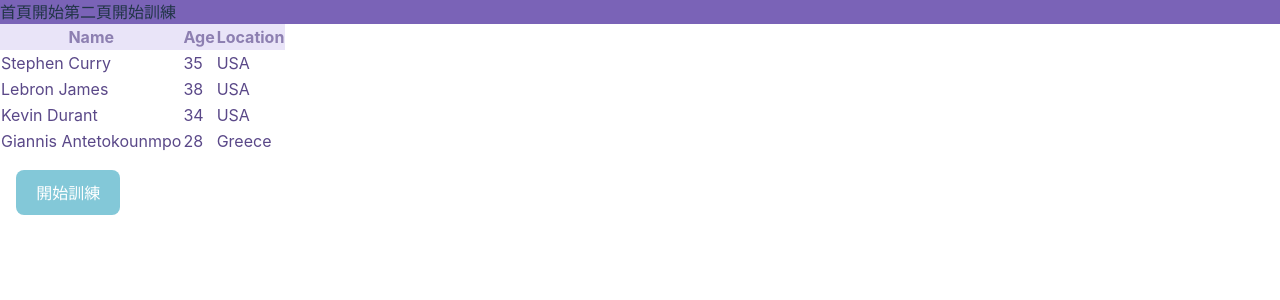
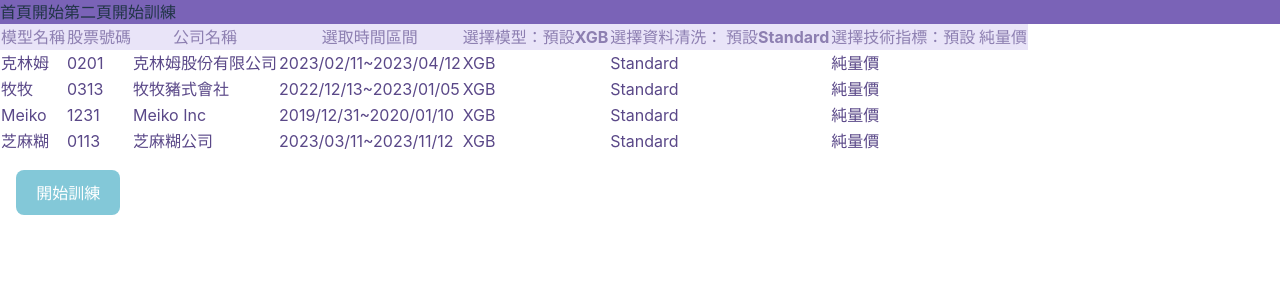
Before and after one commit to AgileStackWeb/StackWebFrontEnd, a Vue app: page /starttrain in a window 1280 px wide. Shown: the top 300 px of the page. Built offline with nearby package versions, Linux system fonts and the light colour scheme.

Commit message:
把所有設定的把所有設定的table寫好版面及預設值

```diff
--- a/src/pages/StartTrainPage.vue
+++ b/src/pages/StartTrainPage.vue
@@ -7,32 +7,68 @@
             class="py-2 px-4 border-b"
             style="background-color: #e9e4f8; color: #8d7fb1"
           >
-            Name
+            模型名稱
           </th>
           <th
             class="py-2 px-4 border-b"
             style="background-color: #e9e4f8; color: #8d7fb1"
           >
-            Age
+            股票號碼
           </th>
           <th
             class="py-2 px-4 border-b"
             style="background-color: #e9e4f8; color: #8d7fb1"
           >
-            Location
+            公司名稱
+          </th>
+          <th
+            class="py-2 px-4 border-b"
+            style="background-color: #e9e4f8; color: #8d7fb1"
+          >
+            選取時間區間
+          </th>
+          <th
+            class="py-2 px-4 border-b"
+            style="background-color: #e9e4f8; color: #8d7fb1"
+          >
+            選擇模型：預設XGB
+          </th>
+          <th
+            class="py-2 px-4 border-b"
+            style="background-color: #e9e4f8; color: #8d7fb1"
+          >
+            選擇資料清洗： 預設Standard
+          </th>
+          <th
+            class="py-2 px-4 border-b"
+            style="background-color: #e9e4f8; color: #8d7fb1"
+          >
+          選擇技術指標：預設 純量價
           </th>
         </tr>
       </thead>
       <tbody>
         <tr v-for="item in items" :key="item" class="hover:bg-gray-100">
           <td class="py-2 px-4 border-b" style="color: #5a4888">
-            {{ item.player }}
+            {{ item.modelName }}
           </td>
           <td class="py-2 px-4 border-b" style="color: #5a4888">
-            {{ item.age }}
+            {{ item.stockNumber }}
           </td>
           <td class="py-2 px-4 border-b" style="color: #5a4888">
-            {{ item.country }}
+            {{ item.companyName }}
+          </td>
+          <td class="py-2 px-4 border-b" style="color: #5a4888">
+            {{ item.dateRange }}
+          </td>
+          <td class="py-2 px-4 border-b" style="color: #5a4888">
+            {{ item.chooseModel }}
+          </td>
+          <td class="py-2 px-4 border-b" style="color: #5a4888">
+            {{ item.dataCleaning }}
+          </td>
+          <td class="py-2 px-4 border-b" style="color: #5a4888">
+            {{ item.technicalIndicators }}
           </td>
         </tr>
       </tbody>
@@ -46,28 +82,40 @@
 import { ref } from "vue";
 const items = ref([
   {
-    player: "Stephen Curry",
-    age: 35,
-    country: "USA",
+    modelName: "克林姆",
+    stockNumber: "0201",
+    companyName: '克林姆股份有限公司',
+    dateRange: '2023/02/11~2023/04/12',
+    chooseModel: 'XGB',
+    dataCleaning: 'Standard',
+    technicalIndicators: '純量價',
   },
   {
-    player: "Lebron James",
-    age: 38,
-    country: "USA",
+    modelName: "牧牧",
+    stockNumber: "0313",
+    companyName: '牧牧豬式會社',
+    dateRange: '2022/12/13~2023/01/05',
+    chooseModel: 'XGB',
+    dataCleaning: 'Standard',
+    technicalIndicators: '純量價',
   },
   {
-    player: "Kevin Durant",
-    age: 34,
-    country: "USA",
+    modelName: "Meiko",
+    stockNumber: "1231",
+    companyName: 'Meiko Inc',
+    dateRange: '2019/12/31~2020/01/10',
+    chooseModel: 'XGB',
+    dataCleaning: 'Standard',
+    technicalIndicators: '純量價',
   },
   {
-    player: "Giannis Antetokounmpo",
-    age: 28,
-    country: "Greece",
+    modelName: "芝麻糊",
+    stockNumber: "0113",
+    companyName: '芝麻糊公司',
+    dateRange: '2023/03/11~2023/11/12',
+    chooseModel: 'XGB',
+    dataCleaning: 'Standard',
+    technicalIndicators: '純量價',
   },
 ]);
 </script>
-
-<style>
-/* 添加Tailwind CSS的類名或自定義樣式 */
-</style>
```
Also changed, not shown: src/components/Table.vue (+0 -24 lines).
